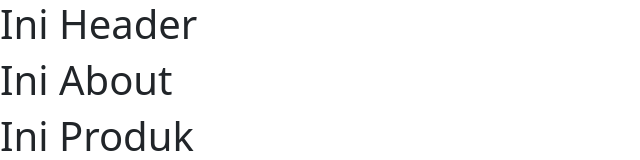
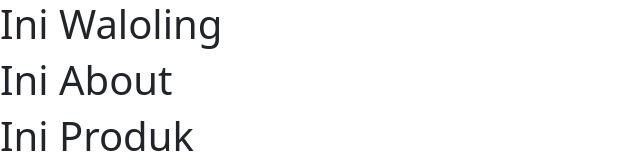
Before and after one commit to August-Bloodsteel/PL2-Dekoridaman, a plain HTML site: page Index.html in a window 1280 px wide. Shown: the top 160 px of the page, without its empty margins (0-640 px from the left). Drawn offline with nearby package versions, Linux system fonts and the light colour scheme.

Commit message:
Waloling

```diff
--- a/header.html
+++ b/header.html
@@ -1 +1 @@
-<h1>Ini Header</h1>
+<h1>Ini Waloling</h1>
```
